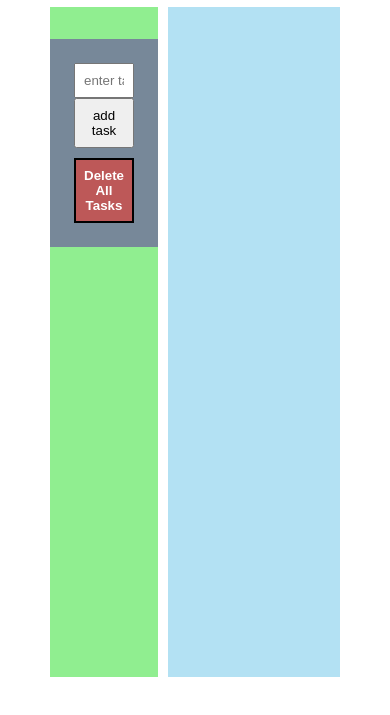
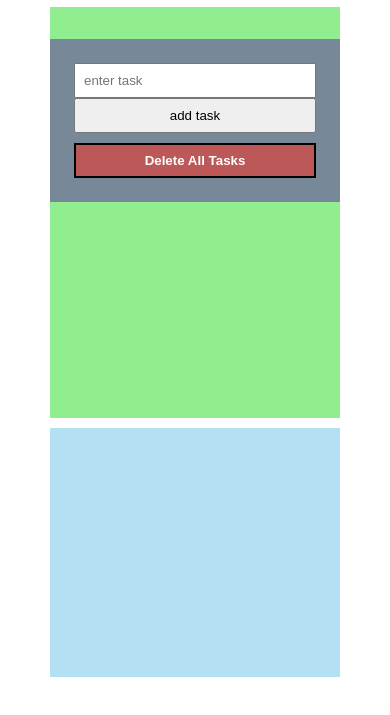
Before and after one commit to rishawraj/todo-tasks, a plain HTML site: page index.html in a window 390 px wide. Shown: the part 133-848 px from the top of the page. Drawn offline with Linux system fonts and the light colour scheme.

Commit message:
fixed for mobile

```diff
--- a/style.css
+++ b/style.css
@@ -33,6 +33,29 @@ button {
   align-items: flex-start;
   justify-content: center;
 }
+
+.main {
+  grid-column: span 2;
+  background-color: rgb(179, 225, 243);
+  display: flex;
+  flex-direction: column;
+  gap: 1rem;
+  padding: 1rem;
+  /* overflow-x: scroll; */
+  overflow: auto;
+}
+/* @media query */
+@media screen and (max-width: 600px) {
+  .side {
+    grid-column: span 3;
+  }
+  .main {
+    grid-column: span 3;
+    overflow: visible;
+  }
+}
+
+/* ------------------ */
 .create-task {
   flex: 1;
   padding: 1.5rem;
@@ -51,17 +74,6 @@ button {
   display: block;
   width: 100%;
   padding: 0.5rem;
-}
-
-.main {
-  grid-column: span 2;
-  background-color: rgb(179, 225, 243);
-  display: flex;
-  flex-direction: column;
-  gap: 1rem;
-  padding: 1rem;
-  /* overflow-x: scroll; */
-  overflow: auto;
 }
 
 .todo-item {
```
